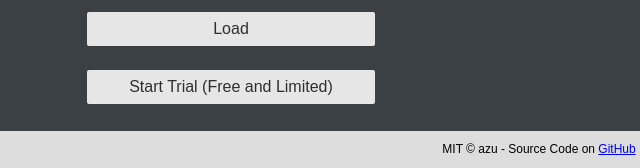
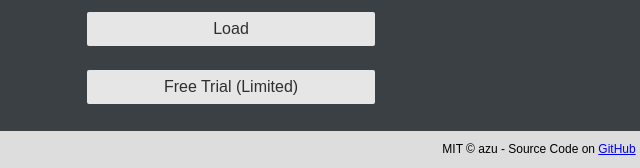
Before and after one commit to azu/running-on-streetview, a website built with Parcel: page index.html in a window 1280 px wide. Shown: the part 629-797 px from the top of the page, 101-741 px from the left. Built offline with nearby package versions, Linux system fonts and the light colour scheme.

Commit message:
Update Trial message

```diff
--- a/index.html
+++ b/index.html
@@ -177,7 +177,7 @@
                     </div>
                     <div class="pure-controls">
                         <button type="button" id="js-trial-button" class="RunningController-trialButton pure-button">
-                            Start Trial (Free and Limited)
+                            Free Trial (Limited)
                         </button>
                     </div>
                 </fieldset>
```
Also changed, not shown: README.md.
